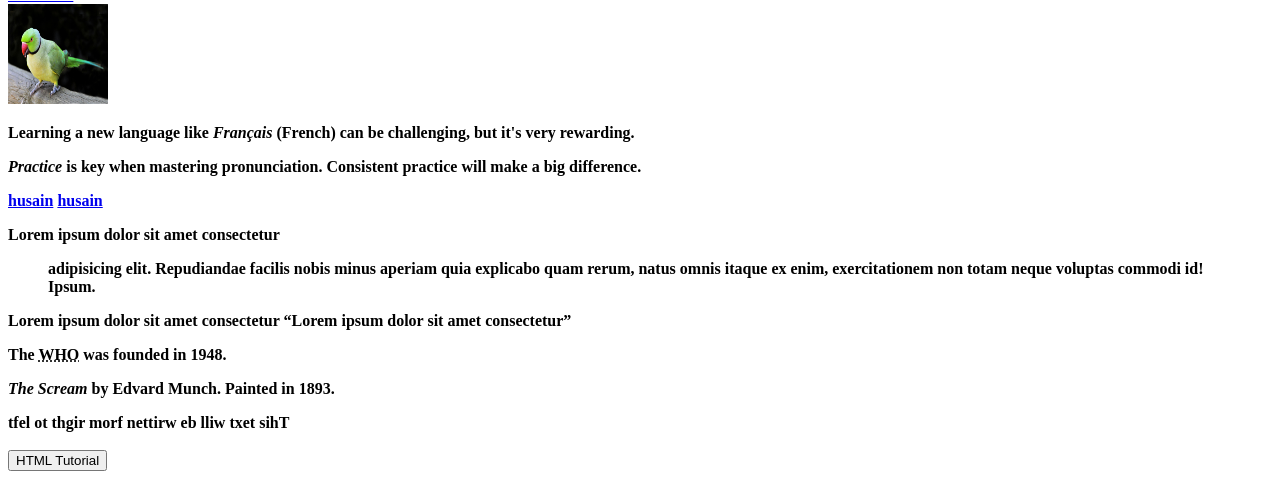
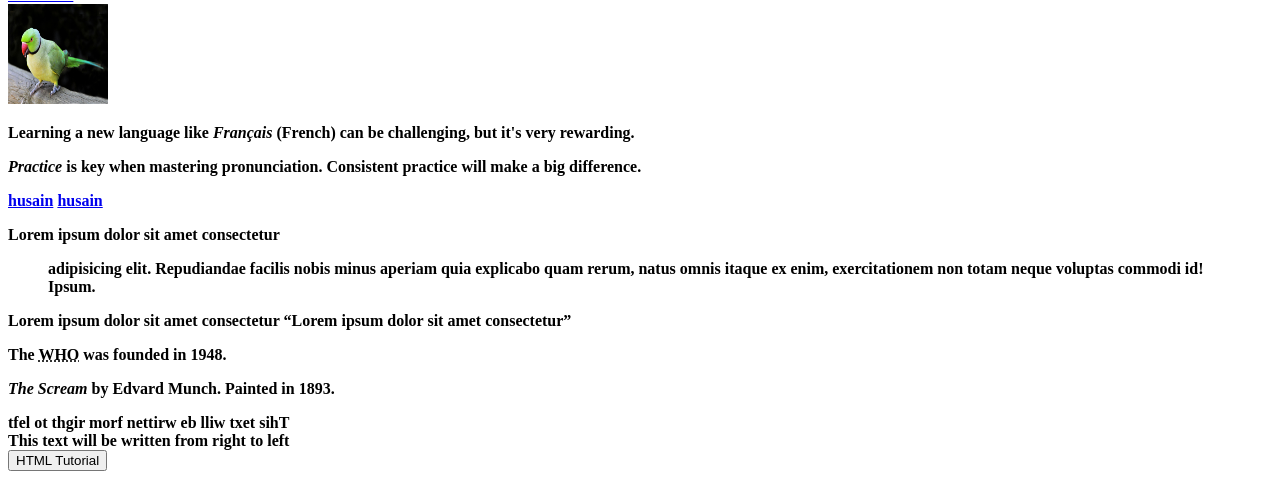
Before and after one commit to saincode/html-study, a plain HTML site: page index.html in a window 1280 px wide. Shown: the part 1194-1673 px from the top of the page. Drawn offline with Linux system fonts and the light colour scheme; files whose address does not match are found by name.

Commit message:
its a index file

```diff
--- a/index.html
+++ b/index.html
@@ -104,7 +104,7 @@
             <p><cite>The Scream</cite> by Edvard Munch. Painted in 1893.</p>
 
             <bdo dir="rtl">This text will be written from right to left</bdo><br>
-            <!-- <bdo dir="ltr">This text will be written from right to left</bdo> -->
+            <bdo dir="ltr">This text will be written from right to left</bdo>
             <br>
             <!-- ONCLICK property -->
             <button onclick="document.location='default.asp'">HTML Tutorial</button>
```
